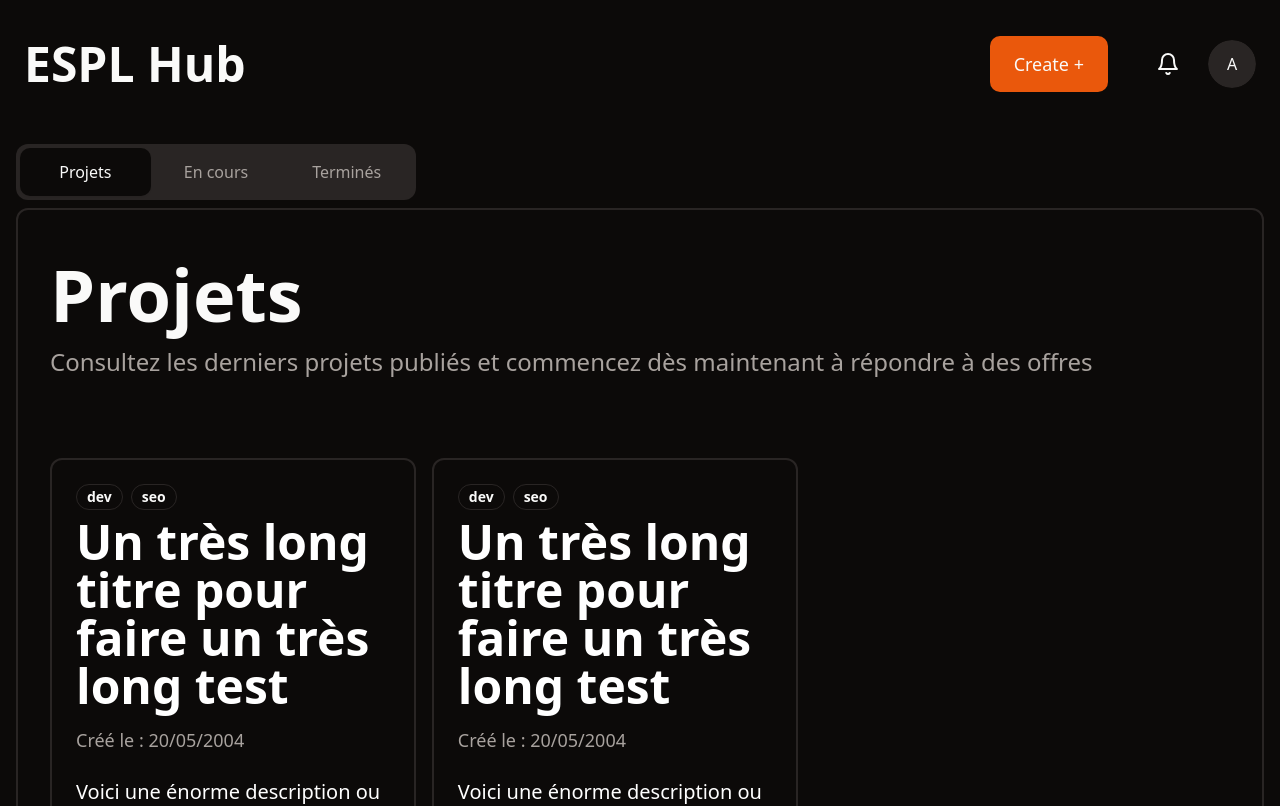
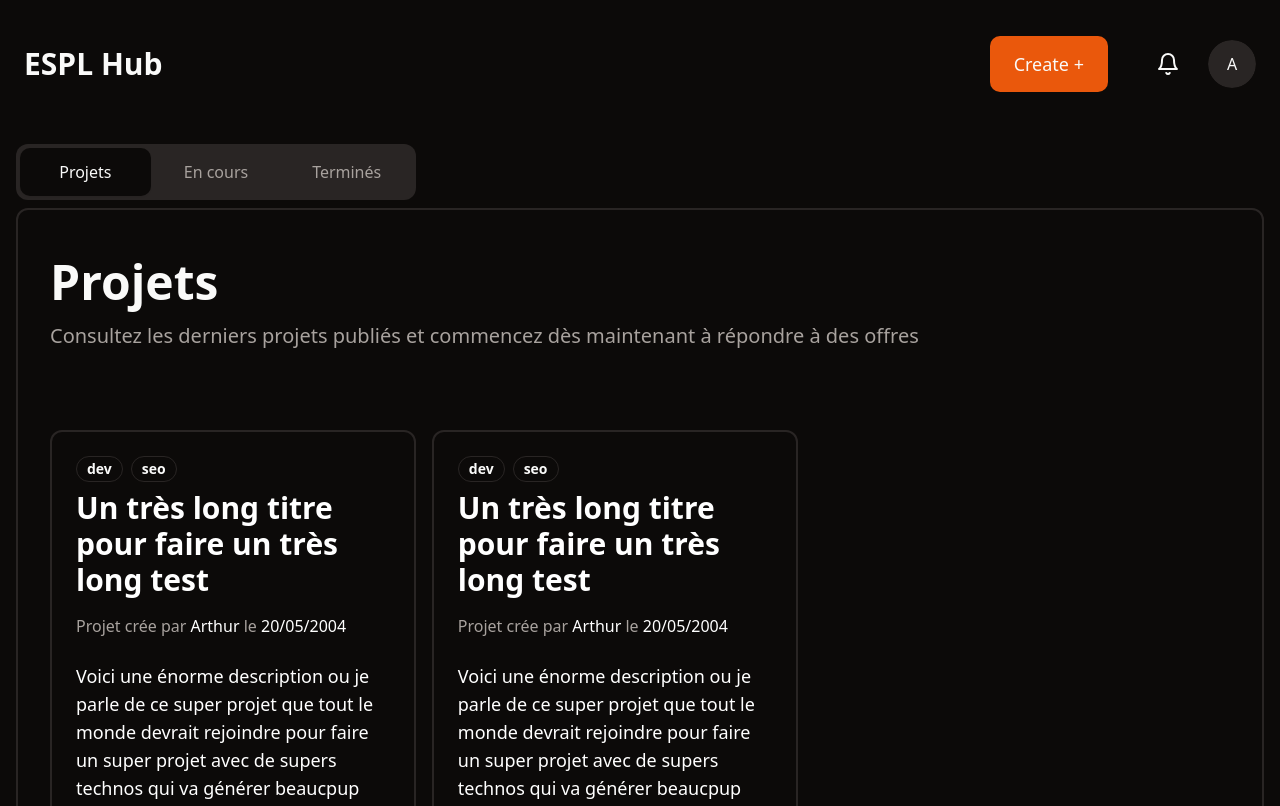
Before and after one commit to Elracoon/ESPL-hub-client, a React (Vite) app: page / in a window 1280 px wide. Shown: the top 806 px of the page. Built offline with nearby package versions, Linux system fonts and the light colour scheme.

Commit message:
README, creator & font-size

```diff
--- a/src/components/Cards/CardProject.tsx
+++ b/src/components/Cards/CardProject.tsx
@@ -8,6 +8,7 @@ import { Badge } from "@/components/ui/badge";
 type CardProjectProps = {
     title: string;
     date: string;
+    owner: string;
     description: string;
     skills: string[];
     id?: string;
@@ -24,15 +25,15 @@ const CardProject : FC<CardProjectProps> = ( props ) => {
     };
 
     return (
-        <div className="w-[31%] h-auto bg-background border-2 rounded-lg p-6 text-xl text-white font-normal">
+        <div className="w-[31%] h-auto bg-background border-2 rounded-lg p-6 text-xl text-white font-medium">
             <p className="flex-row-center-start gap-2">
                 {props.skills.map((tag, index) => (
                             <Badge key={index} variant="outline" className="text-sm">{ tag }</Badge>
                         ))}
             </p>
-            <h3 className="text-5xl pb-4 pt-2 font-semibold">{ props.title }</h3>
-            <p className="text-muted-foreground font-light text-lg">Créé le : { props.date }</p>
-            <p className="pt-6 pb-10 text-xl">{ lenghtDescription(props) }</p>
+            <h3 className="text-3xl pb-4 pt-2 font-bold">{ props.title }</h3>
+            <p className="text-muted-foreground font-light text-base">Projet crée par <span className="text-white hover:underline hover:cursor-pointer">{ props.owner }</span> le <span className="text-white">{ props.date }</span></p>
+            <p className="pt-6 pb-10 text-lg">{ lenghtDescription(props) }</p>
             <Link to={`/project/${props.id}`}>
                 <Button size={"lg"}>En savoir plus</Button>
             </Link>
--- a/src/components/Header/Nav.tsx
+++ b/src/components/Header/Nav.tsx
@@ -39,7 +39,7 @@ export default function Nav() {
     return (
         <nav className="w-full h-32 py-4 px-6 flex-row-center-between">
             <div className="flex-row-center-center">
-                <p className="text-5xl font-semibold">
+                <p className="text-3xl font-semibold">
                     <Link to={"/"}>ESPL Hub</Link>
                 </p>
             </div>
--- a/src/components/Tabs/HeaderTab.tsx
+++ b/src/components/Tabs/HeaderTab.tsx
@@ -7,8 +7,8 @@ type HeaderTabProps = {
 
 const HeaderTab : FC<HeaderTabProps> = ( props : HeaderTabProps ) => {
     return (
-        <div className="w-full h-auto pt-2 pb-10 text-2xl flex-col-start-start gap-4 font-semibold">
-            <h1 className="text-7xl">{ props.title }</h1>
+        <div className="w-full h-auto pt-2 pb-10 text-xl flex-col-start-start gap-4 font-semibold">
+            <h1 className="text-5xl">{ props.title }</h1>
             <p className="font-normal text-muted-foreground">{ props.description }</p>
         </div>
     )
--- a/src/components/Tabs/TabsMain.tsx
+++ b/src/components/Tabs/TabsMain.tsx
@@ -10,8 +10,8 @@ export default function TabsMain() {
                 <HeaderTab title="Projets" description="Consultez les derniers projets publiés et commencez dès maintenant à répondre à des offres" />
             </div>
             <div className="flex-row-center gap-4">
-                <CardProject title="Un très long titre pour faire un très long test" date="20/05/2004" description="Voici une énorme description ou je parle de ce super projet que tout le monde devrait rejoindre pour faire un super projet avec de supers technos qui va générer beaucpup d'argent vous devriez tous rejoindre ce projet genre vraiment " skills={["dev", "seo"]} />
-                <CardProject title="Un très long titre pour faire un très long test" date="20/05/2004" description="Voici une énorme description ou je parle de ce super projet que tout le monde devrait rejoindre pour faire un super projet avec de supers technos qui va générer beaucpup d'argent vous devriez tous rejoindre ce projet genre vraiment " skills={["dev", "seo"]} />
+                <CardProject title="Un très long titre pour faire un très long test" date="20/05/2004" description="Voici une énorme description ou je parle de ce super projet que tout le monde devrait rejoindre pour faire un super projet avec de supers technos qui va générer beaucpup d'argent vous devriez tous rejoindre ce projet genre vraiment" owner="Arthur" skills={["dev", "seo"]} />
+                <CardProject title="Un très long titre pour faire un très long test" date="20/05/2004" description="Voici une énorme description ou je parle de ce super projet que tout le monde devrait rejoindre pour faire un super projet avec de supers technos qui va générer beaucpup d'argent vous devriez tous rejoindre ce projet genre vraiment" owner="Arthur" skills={["dev", "seo"]} />
             </div>
         </TabsContent>
     )
--- a/src/pages/Project.tsx
+++ b/src/pages/Project.tsx
@@ -16,9 +16,10 @@ export default function Project() {
                             <FontAwesomeIcon icon={faArrowLeft} className="text-xl" />
                         </Link>
                     </div>
-                    <div className="my-10 flex-col-start-start gap-4">
+                    <div className="my-10 flex-col-start-start gap-5">
                         <h1 className="text-6xl font-semibold">Projet</h1>
-                        <p className="text-xl text-muted-foreground font-normal max-w-10xl">
+                        <p className="text-muted-foreground font-light text-base">Projet crée par <span className="text-white hover:underline hover:cursor-pointer">Arthur</span> le <span className="text-white">20/05/2024</span></p>
+                        <p className="text-xl font-normal max-w-10xl">
                             Lorem, ipsum dolor sit amet consectetur adipisicing elit. Blanditiis molestiae, libero eum perferendis odio nobis vero nemo consectetur maiores suscipit amet nesciunt veniam repellendus natus exercitationem eaque atque fuga necessitatibus. Molestiae fuga necessitatibus commodi quia. Asperiores sed corporis deleniti nihil hic maiores quod nemo at adipisci aperiam, laudantium ipsa tenetur?
                         </p>
                     </div>
@@ -40,10 +41,6 @@ export default function Project() {
                             <UserMember name="Broudoux" firstName="Arthur" avatar="A"  />
                         </div>
                     </div>
-                    <div className="flex-row-center-between">
-                        <div className="w-2/4 h-auto"></div>
-                        <div className="w-2/4 h-auto"></div>
-                    </div>
                 </div>
             </div>
         </section>
```
Also changed, not shown: 1 other file (tests, documents, lock files or other folders).
